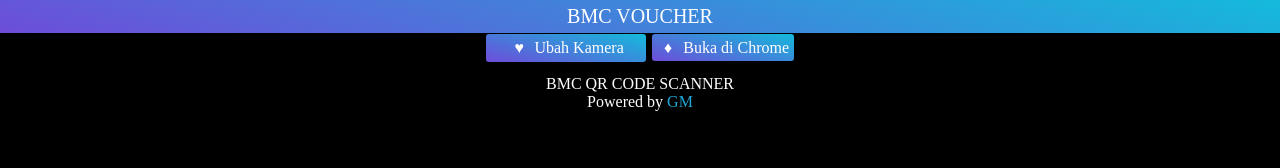
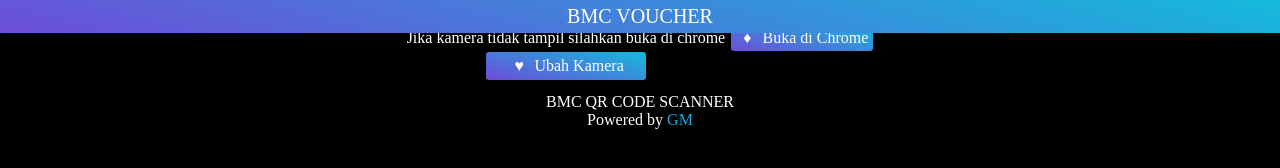
Before and after one commit to bmccenter/bmccenter.github.io, a plain HTML site: page qrcode/index.html in a window 1280 px wide. Drawn offline with Linux system fonts and the light colour scheme; a web font is replaced by a local one.

Commit message:
Update index.html

```diff
--- a/qrcode/index.html
+++ b/qrcode/index.html
@@ -8,7 +8,7 @@
   <style>
     body{
       background-color: #000000;
-      color :#000000;
+      color :#fff;
     }
     video {
       width: 100%    !important;
@@ -71,7 +71,7 @@
         <div class="camera" id="outdiv""></div>
         <div style="display: table;">
           <div style="display: table-row;">
-            <div style="display: table-cell; padding:3px;">
+            <div style="display: table-cell; padding:3px;">Jika kamera tidak tampil silahkan buka di chrome
               <div class="btn" id="reload" onclick="location.reload();"><i class="icon icon-arrows-cw">&#9829;</i> Ubah Kamera</div>
             </div>
             <div style="display: table-cell; padding:3px;">
```
